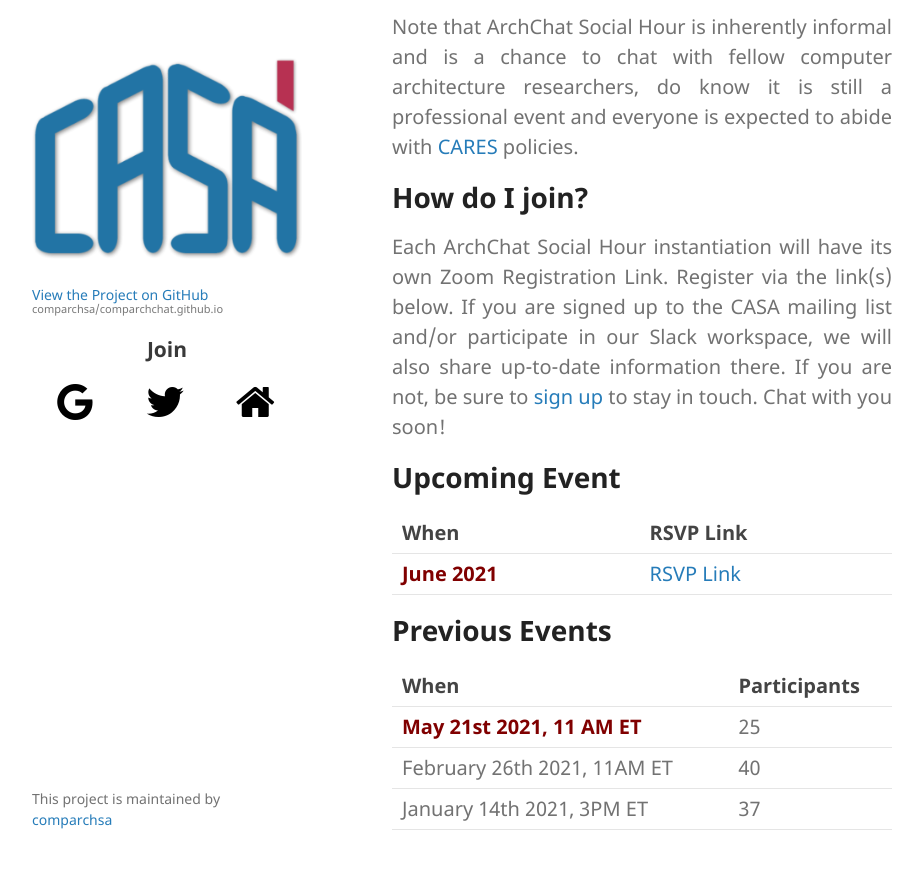
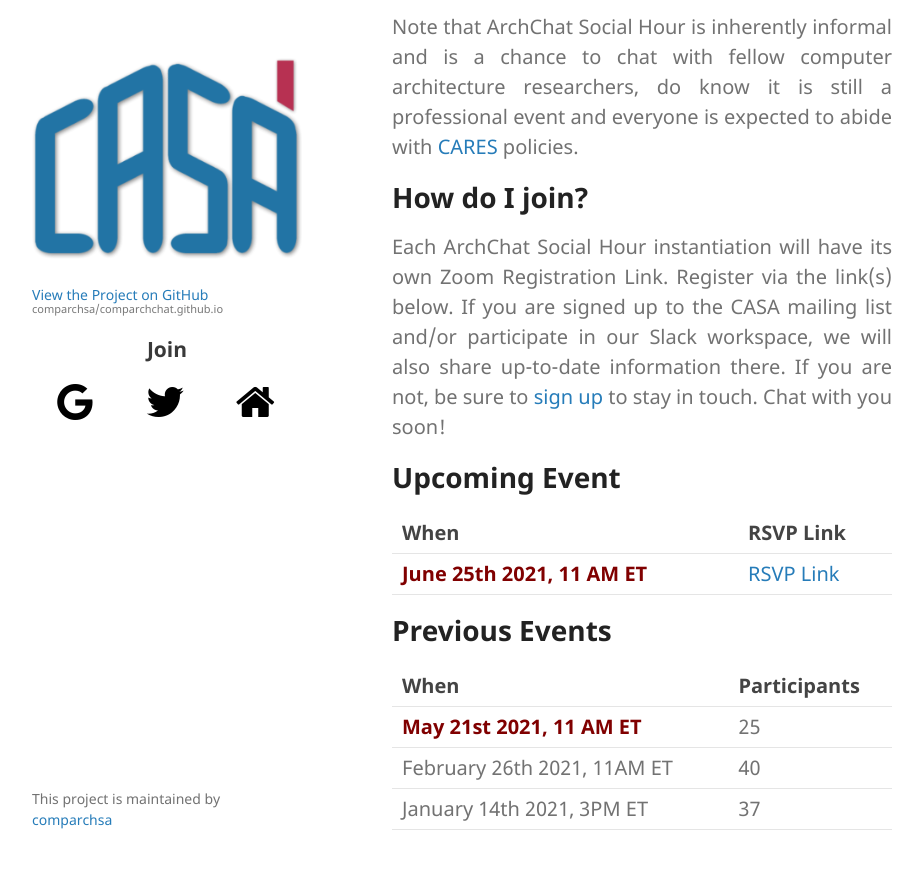
Before and after one commit to comparchsa/comparchchat.github.io, a Jekyll site: the page built from index.md, in a window 1280 px wide and 900 px high, scrolled down 628 px. Shown: the top 869 px of the window, without its empty margins (178-1101 px from the left). Built offline with Jekyll 4.4.1, drawn with Linux system fonts in a browser that asks for light colours; the repository's description, which GitHub fills in, is left out; our own code applies the rules of GitHub Pages for plain Markdown files.

Commit message:
Update index.md
forgot date and time for june!

```diff
--- a/index.md
+++ b/index.md
@@ -29,7 +29,7 @@ be sure to [sign up][signup] to stay in touch. Chat with you soon!
 
 | When                         | RSVP Link        |
 |------------------------------|------------------|
-| June 2021                    | [RSVP Link][rsvp]|
+| June 25th 2021, 11 AM ET     | [RSVP Link][rsvp]|
 
 # Previous Events
 
```
